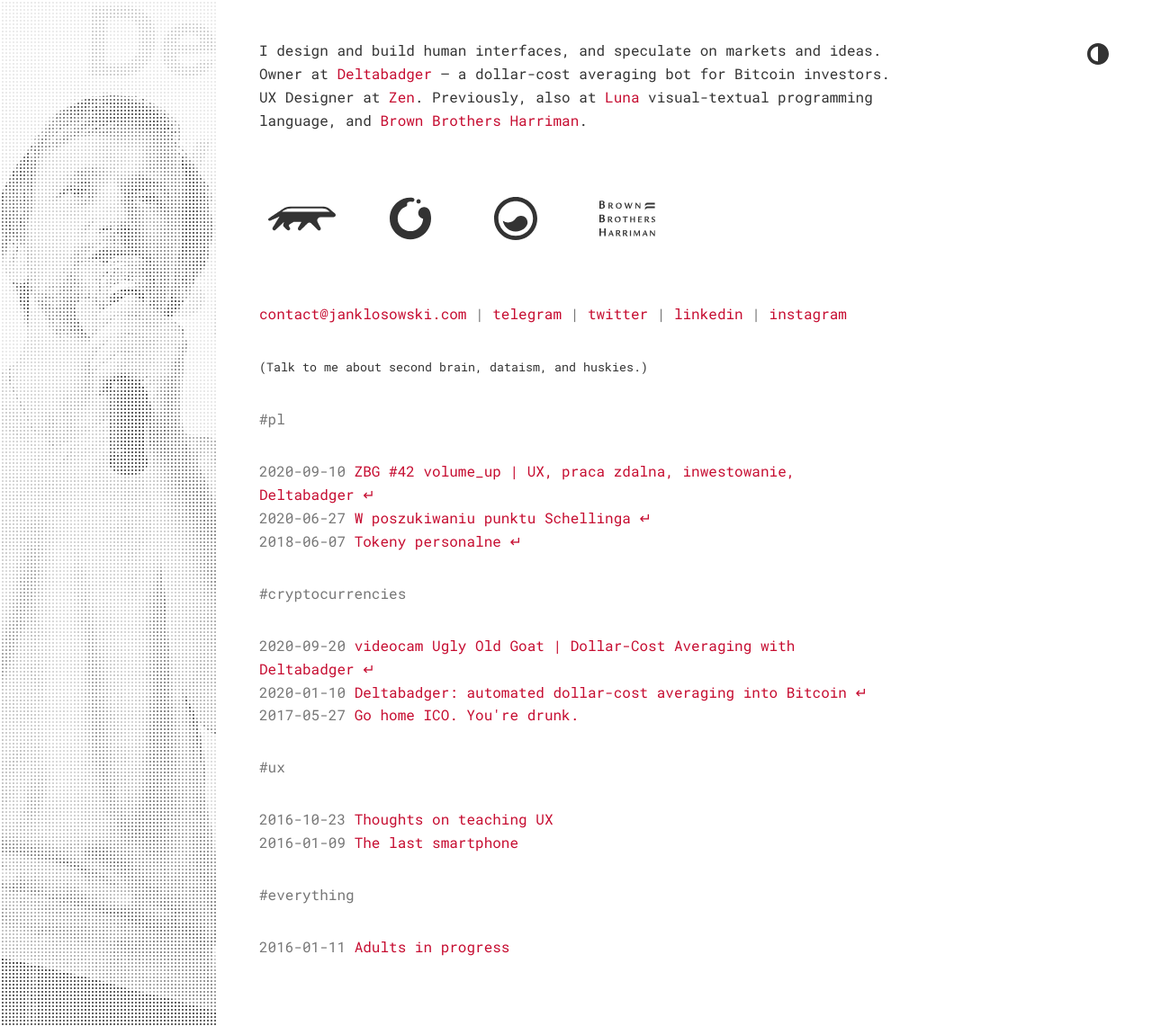
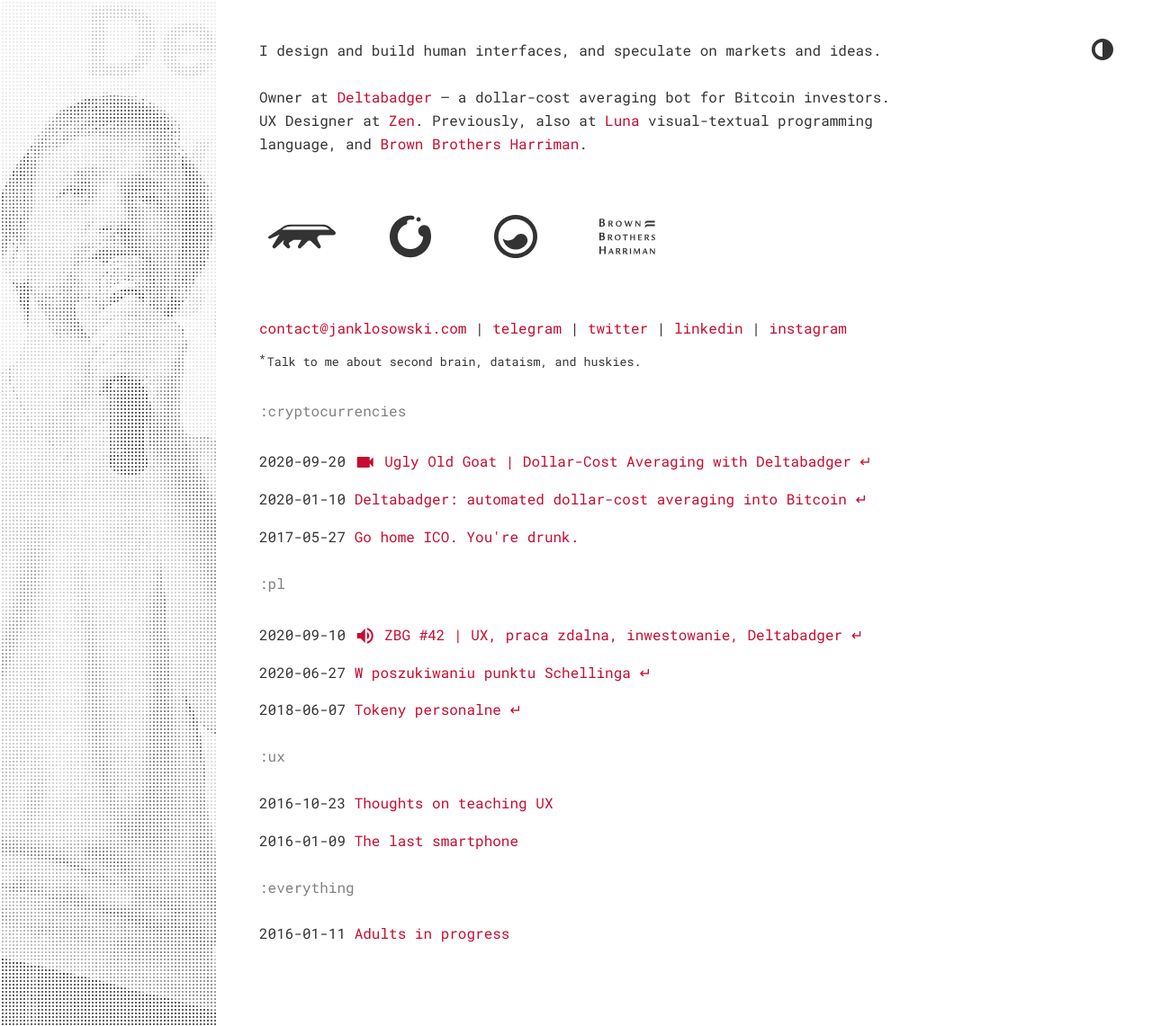
Before and after one commit to janklosowski/janklosowski-website, a Jekyll site: the page built from index.html, in a window 1280 px wide and 1141 px high. Shown: the whole window at 90% size. Built offline with Jekyll 4.4.1, drawn with Linux system fonts in a browser that asks for light colours.

Commit message:
going forward

```diff
--- a/Gemfile
+++ b/Gemfile
@@ -8,10 +8,7 @@
 #
 # This will help ensure the proper Jekyll version is running.
 # Happy Jekylling!
-gem "jekyll", "~> 3.8.4"
-
-# This is the default theme for new Jekyll sites. You may change this to anything you like.
-gem "minima", "~> 2.0"
+gem "jekyll", "~> 4.1.1"
 
 # If you want to use GitHub Pages, remove the "gem "jekyll"" above and
 # uncomment the line below. To upgrade, run `bundle update github-pages`.
@@ -21,6 +18,7 @@
 group :jekyll_plugins do
   gem "jekyll-feed", "~> 0.6"
   gem "jekyll-sitemap"
+  gem "kramdown", ">= 2.3.0"
 end
 
 # Windows does not include zoneinfo files, so bundle the tzinfo-data gem
--- a/_config.yml
+++ b/_config.yml
@@ -1,9 +1,9 @@
 # Site settings
 title: Jan Klosowski
-email: janklosowski@gmail.com
-description: " "
+email: contact@janklosowski.com
+description: "Human interfaces. Ideas. Noise."
 baseurl: "" # the subpath of your site, e.g. /blog/
-url: "http://lexmotion.janklosowski.com" # the base hostname & protocol for your site
+url: "https://janklosowski.com" # the base hostname & protocol for your site
 parmalink: /:category/:title/
 github_username: janklosowski
 
--- a/_includes/head.html
+++ b/_includes/head.html
@@ -8,7 +8,7 @@
     <meta property="og:title"           content="{% if page.title %}{{ page.title }}{% else %}{{ site.title }}{% endif %}">
     <meta property="og:url"             content="{{ page.url | replace:'index.html','' | prepend: site.baseurl | prepend: site.url }}">
     <meta property="og:type"            content="{% if page.title %}article{% else %}website{% endif %}">
-    <meta property="og:image"           content="{% if page.thumblink %}http://klos.co{{ page.thumblink }}{% else %}http://klos.co/img/facebook.png{% endif %}">
+    <meta property="og:image"           content="{% if page.thumblink %}https://janklosowski.com{{ page.thumblink }}{% else %}https://janklosowski.com/img/facebook.png{% endif %}">
     <meta property="og:site_name"       content="{{ site.title }}">
     <meta property="og:description"     content="{% if page.excerpt %}{{ page.excerpt | strip_html | strip_newlines | truncate: 160 }}{% else %}{{ site.description }}{% endif %}">
     <meta property="article:author"     content="https://www.facebook.com/janklosowski">
@@ -17,6 +17,7 @@
 
     <title>{% if page.title %}{{ page.title }}{% else %}{{ site.title }}{% endif %}</title>
     <!-- <link rel="stylesheet"  href="https://fonts.googleapis.com/css?family=Roboto+Mono:400,400i,700"> -->
+    <link href="https://fonts.googleapis.com/icon?family=Material+Icons" rel="stylesheet">
     <link rel="stylesheet"    href="{{ "/css/main.css" | prepend: site.baseurl }}">
     <link rel="shortcut icon" href="/img/favicon.png" type="image/png">
     <link rel="canonical"     href="{{ page.url | replace:'index.html','' | prepend: site.baseurl | prepend: site.url }}">
--- a/_layouts/post.html
+++ b/_layouts/post.html
@@ -6,7 +6,7 @@
 
 	<article class="post">
 
-		<p>
+		<p class="arrow-back">
 			<a href="/">&larr;</a>
 		</p>
 
--- a/_posts/2020-09-10-zycie-bez-gruchy-01.markdown
+++ b/_posts/2020-09-10-zycie-bez-gruchy-01.markdown
@@ -1,6 +1,6 @@
 ---
 layout: 	    redirect
-title:  	    "ZBG #42 <span class=material-icons>volume_up</span> | UX, praca zdalna, inwestowanie, Deltabadger &#8629;"
+title:  	    "<span class=material-icons>volume_up</span> ZBG #42 | UX, praca zdalna, inwestowanie, Deltabadger &#8629;"
 date:   	    2020-09-10 20:00:00
 category: 	  pl
 permalink:    /zycie-bez-gruchy-01/
--- a/_sass/_base.sass
+++ b/_sass/_base.sass
@@ -2,6 +2,7 @@
 $unit:       16px
 $lineheight: 1.5 * $unit
 $ratio:      1.61803398875
+$text:       #333
 
 @font-face
   font-family: 'Roboto Mono'
@@ -23,53 +24,65 @@
   font-display: swap
 
 *
-    margin:  0
-    padding: 0
-    border:  none
+  margin:  0
+  padding: 0
+  border:  none
 
 a
-    color:           $link
-    text-decoration: none
+  color:           $link
+  text-decoration: none
 
 sur
-    font-size:   1rem/$ratio
-    font-weight: bold
-    position:    relative
-    top:        -.5rem
-    margin-left: .1rem
+  font-size:   1rem/$ratio
+  font-weight: bold
+  position:    relative
+  top:        -.5rem
+  margin-left: .1rem
 sup
   margin-right: 2px
 
 img
-    max-width: 100%
+  max-width: 100%
 
 figure
-    position:   relative
-    text-align: center
-    img
-        margin-bottom: 0
+  position:   relative
+  text-align: center
+  img
+    margin-bottom: 0
 
 html
-    color: #333
-    background: #fff
+  color: $text
+  background: #fff
 
 .darkmode
-  background: #eee
-  filter: invert(1)
-  a, a:hover time, img:not(.darkmode-switch), .side--image
+  background: #111
+  a, time, img:not(.darkmode-switch), .side--image
     filter: invert(1)
+  body
+    filter:     invert(1)
+    background: #eee
 .darkmode-switch
+  z-index:  1000
   position: absolute
-  top: 3rem
-  right: 3rem
-  cursor: pointer
-  width: 1.5rem
-  height: 1.5rem
+  top:      2.7rem
+  right:    2.7rem
+  cursor:   pointer
+  width:    1.5rem
+  height:   1.5rem
+
+@media only screen and (max-width: 899px)
+  .darkmode-switch
+    width: 1rem
+    height: 1rem
+    top: 1rem
+    right: 1rem
+  .ux-at
+    display: none
 body
 p, ol, ul, h1, h2, h3, h4,
 img, video, pre, code, figure,
 .post__time, .header, .category
-    margin-bottom: 2rem
+  margin-bottom: $ratio*1rem
 
 html,
 body,
@@ -77,23 +90,23 @@
 h2,h3,h4,h5,
 pre,code,
 .aboutme
-    font-family: "Roboto Mono", monospace, sans-serif
-    font-size:   $unit
-    line-height: 1em*$ratio
+  font-family: "Roboto Mono", monospace, sans-serif
+  font-size:   $unit
+  line-height: 1em * $ratio
 
 .page
-    padding:   2.7rem 3rem
-    display:   block
-    max-width: 44rem
-    position:  relative
-    z-index:   1
-    margin:    0 auto
+  padding:   2.7rem 3rem
+  display:   block
+  max-width: 44rem
+  position:  relative
+  z-index:   1
+  margin:    0 auto
 
 .header
-    display: block
+  display: block
 
 .aboutme
-    font-weight: normal
+  font-weight: normal
 
 .ux-at
   padding: 40px 0 30px 10px
@@ -104,61 +117,72 @@
     &:first-child
       padding-right: 50px
   img
-    height: 3rem
+    height:  3rem
     display: inline-block
 .postlink
-    display: block
-    &:hover
-        .postlink__title__arrow
-            opacity: 1
-        .postlink__time
-            color: #333
+  margin-bottom: 1rem
+  display: block
+  &:hover
+    .postlink__title__arrow
+      opacity: 1
+    .postlink__time
+      color: $text
+  .material-icons
+    position: relative
+    top:      7px
 
 .postlink__time,
 .postlink__title
-    font-weight: normal
-    display:     inline
+  font-weight: normal
+  display:     inline
 
 .sociallinks,
 .postlink__time,
 .category__header
-    color:       #767676
-    font-weight: normal
+  color:       $text
+  font-weight: normal
+.sociallinks
+  line-height: 2rem
+.category__header
+  opacity: 1/$ratio
 
 .postlink__title__arrow
-    opacity: 0
+  opacity: 0
 
 .post__title
-    font-size:     1rem * $ratio
-    margin-bottom: 2.4rem
-    font-weight:   bold
+  font-size:     1rem * $ratio
+  margin-bottom: 2.5rem * $ratio
+  font-weight:   bold
 
+.arrow-back
+  font-size:     1rem * $ratio
 .post__intro
-    font-style:  italic
-    font-size:   .8rem
-    line-height: 1.25rem
+  font-style:  italic
+  font-size:   .8rem
+  line-height: 1.25rem
 
 .post__time
-    display: block
+  display: block
+  margin-bottom: 1.25rem * $ratio
 
 .post__content
-    img,
-    video
-        display:      block
-        margin-left:  auto
-        margin-right: auto
-        text-align:   center
+  img,
+  video
+    display:      block
+    margin-left:  auto
+    margin-right: auto
+    text-align:   center
 
 .side
-    width: calc((100vw - 44rem - 2*3rem)/2)
-    height: 100vh
-    position: fixed
+  width:    calc((100vw - 44rem - 2*3rem)/2)
+  height:   100vh
+  position: fixed
 
 .side--image
-    background-image: url(../img/janklosowski01.jpg)
-    background-position: top center
-    background-size: cover
-    animation: show_image 500ms
+  background-image: url(../img/janklosowski01.jpg)
+  background-position: top center
+  background-size: cover
+  animation: show_image 500ms
 
 @keyframes show_image
   0%
@@ -169,8 +193,8 @@
     opacity: 100%
 
 .side--mask
-    background-position: top right
+  background-position: top right
 
 .side--mask--1
-    background-image: url(../img/mask.svg)
-    background-size: 4px
+  background-image: url(../img/mask.svg)
+  background-size: 4px
--- a/index.html
+++ b/index.html
@@ -9,7 +9,7 @@
 <div class="page">
 
     <header class="header">
-      <h1 class="aboutme">I design and build human interfaces, and speculate on markets and ideas. Owner at <a href="https://deltabadger.com/" target="_blank">Deltabadger</a> – a dollar-cost averaging bot for Bitcoin investors. UX Designer at <a href="https://zen.com" target="_blank" rel="noopener">Zen</a>. Previously, also at <a href="http://luna-lang.org" target="_blank" rel="noopener">Luna</a> visual-textual programming language, and <a href="http://bbh.com" target="_blank" rel="noopener">Brown&nbsp;Brothers&nbsp;Harriman</a>.</h1>
+      <h1 class="aboutme">I design and build human interfaces, and speculate on markets and ideas. <br><br> Owner at <a href="https://deltabadger.com/" target="_blank">Deltabadger</a> – a dollar-cost averaging bot for Bitcoin investors. UX Designer at <a href="https://zen.com" target="_blank" rel="noopener">Zen</a>. Previously, also at <a href="http://luna-lang.org" target="_blank" rel="noopener">Luna</a> visual-textual programming language, and <a href="http://bbh.com" target="_blank" rel="noopener">Brown&nbsp;Brothers&nbsp;Harriman</a>.</h1>
 
       <div class="ux-at">
         <a href="https://deltabadger.com/" target="_blank"><img src="/img/logo-deltabadger.svg" alt="Deltabadger"></a>
@@ -24,18 +24,20 @@
               | <a href="https://twitter.com/klos" rel="noopener" target="_blank">twitter</a>
               | <a href="https://www.linkedin.com/in/janklosowski" rel="noopener" target="_blank">linkedin</a>
               | <a href="https://www.instagram.com/janklosowski/" rel="noopener" target="_blank">instagram</a>
+              <br>
+              <small><sup>*</sup>Talk to me about second brain, dataism, and huskies.</small>
       </p>
-      <small>(Talk to me about second brain, dataism, and huskies.)</small>
+
     </header>
 
     <main class="articles">
-      <h2 class="category__header">#pl</h2>
+      <h2 class="category__header">:cryptocurrencies</h2>
+      <section class="category">{% for post in site.categories.cryptocurrencies %}{% include category.html %}{% endfor %}</section>
+      <h2 class="category__header">:pl</h2>
       <section class="category">{% for post in site.categories.pl %}{% include category.html %}{% endfor %}</section>
-      <h2 class="category__header">#cryptocurrencies</h2>
-      <section class="category">{% for post in site.categories.cryptocurrencies %}{% include category.html %}{% endfor %}</section>
-      <h2 class="category__header">#ux</h2>
+      <h2 class="category__header">:ux</h2>
       <section class="category">{% for post in site.categories.ux %}{% include category.html %}{% endfor %}</section>
-      <h2 class="category__header">#everything</h2>
+      <h2 class="category__header">:everything</h2>
       <section class="category">{% for post in site.categories.everything %}{% include category.html %}{% endfor %}</section>
     </main>
 </div>
```
Also changed, not shown: Gemfile.lock.
